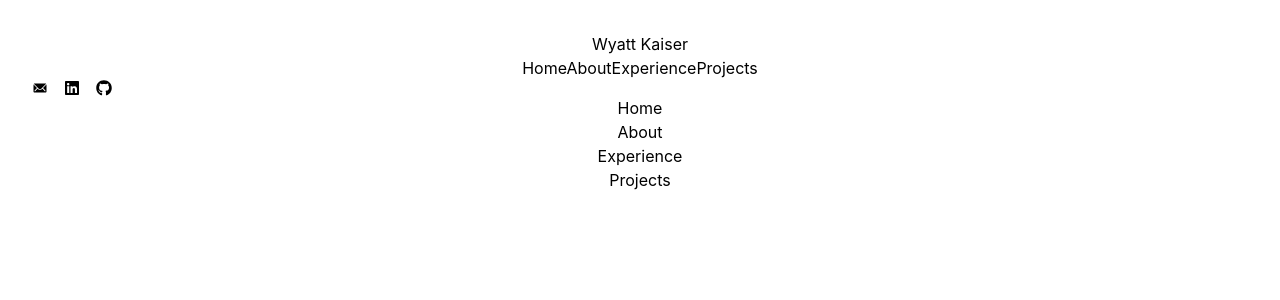
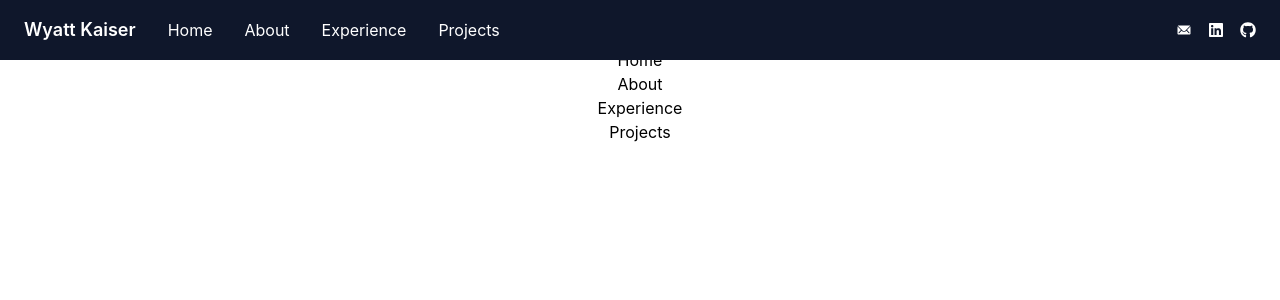
Before and after one commit to wkaiser21/portfolio-site, a React (Vite) app: page / in a window 1280 px wide. Shown: the top 300 px of the page. Built offline with nearby package versions, Linux system fonts and the light colour scheme.

Commit message:
feat - Navbar functionality complete

```diff
--- a/src/components/Navbar.jsx
+++ b/src/components/Navbar.jsx
@@ -1,12 +1,30 @@
+import Contact from "./Contact";
+
 function Navbar() {
   return (
-    <div className="navbar">
-      <h1>Wyatt Kaiser</h1>
-      <a href="#home">Home</a>
-      <a href="#about">About</a>
-      <a href="#experience">Experience</a>
-      <a href="#projects">Projects</a>
-    </div>
+    <nav className="fixed top-0 left-0 w-full bg-slate-900 text-white">
+      <div className="max-w-6x1 mx-auto flex items-center justify-between px-6 py-4">
+        {/*Left Side*/}
+        <div className="flex items-center gap-8">
+          <h1 className="font-semibold text-lg">Wyatt Kaiser</h1>
+          <a href="#home" className="hover:text-blue-400 transition">
+            Home
+          </a>
+          <a href="#about" className="hover:text-blue-400 transition">
+            About
+          </a>
+          <a href="#experience" className="hover:text-blue-400 transition">
+            Experience
+          </a>
+          <a href="#projects" className="hover:text-blue-400 transition">
+            Projects
+          </a>
+        </div>
+
+        {/*Right Side*/}
+        <Contact />
+      </div>
+    </nav>
   );
 }
 
```
Also changed, not shown: src/components/Contact.jsx (+22 -3 lines).
